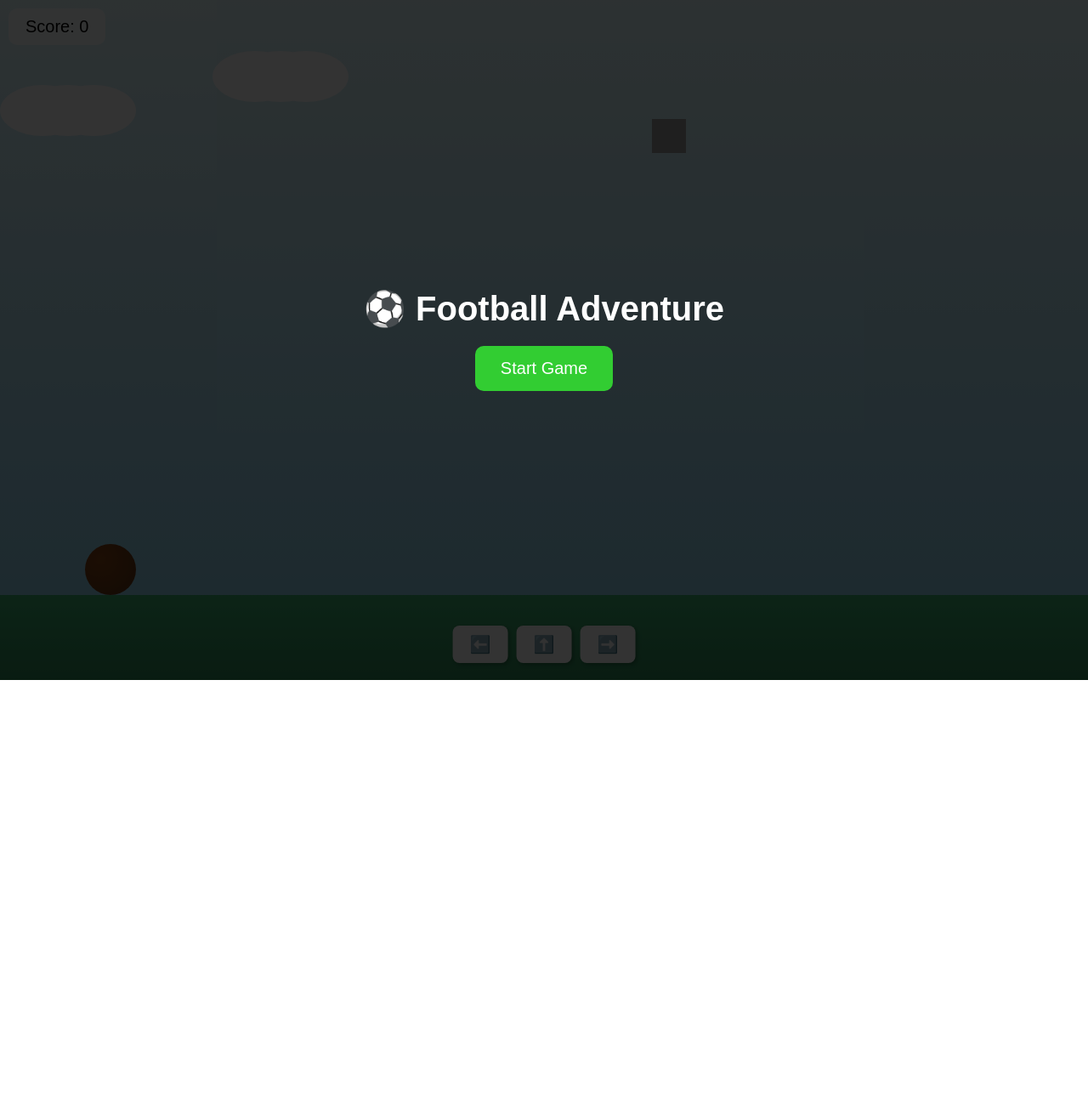
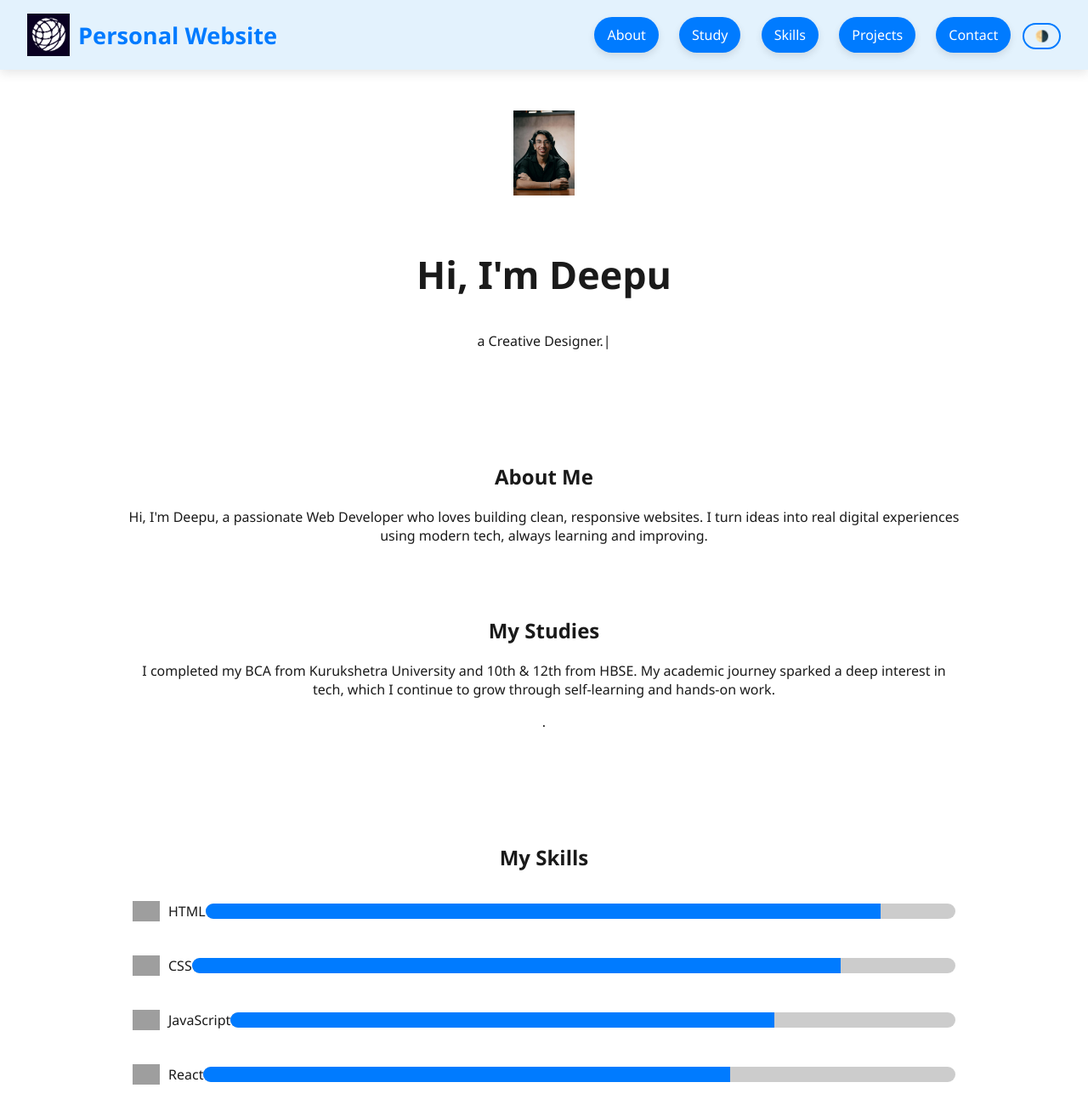
Before and after one commit to deepu135/.dpu.github.io, a plain HTML site: page index.html in a window 1280 px wide. Shown: the top 1300 px of the page at 85% size. Before the commit the page ends 800 px from the top, so only its background shows below. Drawn offline with nearby package versions, Linux system fonts and the light colour scheme; grey boxes are pictures that could not be loaded.

Commit message:
Add files via upload

```diff
--- a/index.html
+++ b/index.html
@@ -2,404 +2,348 @@
 <html lang="en">
 <head>
   <meta charset="UTF-8" />
-  <title>Football Adventure Game</title>
-  <meta name="viewport" content="width=device-width, initial-scale=1.0" />
+  <meta name="viewport" content="width=device-width, initial-scale=1.0"/>
+  <title>Deepu - Portfolio</title>
   <style>
-    * { margin: 0; padding: 0; box-sizing: border-box; }
-    body {
-      overflow: hidden;
-      background: linear-gradient(to top, #87CEEB, #E0F7FA);
-      font-family: sans-serif;
+    :root {
+      --bg-light: #ffffff;
+      --text-light: #1a1a1a;
+      --bg-dark: #121212;
+      --text-dark: #e0e0e0;
+      --accent: #007BFF;
+      --header-bg: #e3f2fd;
+      --shadow: 0 4px 12px rgba(0,0,0,0.1);
     }
 
-    @keyframes pop {
-      from { transform: translate(-50%, -50%) scale(1); }
-      to { transform: translate(-50%, -50%) scale(1.1); }
+    body {
+      margin: 0;
+      font-family: 'Segoe UI', sans-serif;
+      background-color: var(--bg-light);
+      color: var(--text-light);
+      transition: all 0.4s ease;
     }
 
-    #startScreen {
-      position: fixed;
-      top: 0; left: 0;
-      width: 100vw; height: 100vh;
-      background: rgba(0,0,0,0.8);
-      color: white;
-      display: flex;
-      flex-direction: column;
-      justify-content: center;
-      align-items: center;
-      z-index: 9999;
+    body.dark-mode {
+      background-color: var(--bg-dark);
+      color: var(--text-dark);
     }
 
-    #startScreen h1 {
-      font-size: 40px;
+    header {
+      background-color: var(--header-bg);
+      padding: 1rem 2rem;
+      display: flex;
+      justify-content: space-between;
+      align-items: center;
+      position: sticky;
+      top: 0;
+      z-index: 1000;
+      box-shadow: var(--shadow);
+    }
+
+    .logo {
+      display: flex;
+      align-items: center;
+    }
+
+    .logo img {
+      height: 50px;
+      margin-right: 10px;
+    }
+
+    .logo span {
+      font-size: 1.7rem;
+      font-weight: bold;
+      color: var(--accent);
+    }
+
+    nav a {
+      margin: 0 10px;
+      text-decoration: none;
+      padding: 10px 15px;
+      background-color: var(--accent);
+      color: white;
+      border-radius: 25px;
+      transition: all 0.3s ease;
+      box-shadow: 0 4px 8px rgba(0,0,0,0.1);
+      display: inline-block;
+      position: relative;
+    }
+
+    nav a:hover {
+      background-color: #0056b3;
+      transform: scale(1.1);
+    }
+
+    nav a::after {
+      content: '';
+      position: absolute;
+      bottom: 5px;
+      left: 10px;
+      width: 0;
+      height: 2px;
+      background: white;
+      transition: 0.3s;
+    }
+
+    nav a:hover::after {
+      width: 80%;
+    }
+
+    .toggle-mode {
+      background: none;
+      border: 2px solid var(--accent);
+      color: var(--accent);
+      padding: 6px 12px;
+      border-radius: 20px;
+      cursor: pointer;
+      transition: all 0.3s ease;
+    }
+
+    .toggle-mode:hover {
+      background-color: var(--accent);
+      color: white;
+    }
+
+    section {
+      padding: 3rem 1rem;
+      max-width: 1000px;
+      margin: auto;
+      text-align: center;
+    }
+
+    .hero img {
+      height: 100px;
       margin-bottom: 20px;
     }
 
-    #startScreen button {
-      font-size: 20px;
-      padding: 15px 30px;
-      border: none;
-      border-radius: 10px;
-      cursor: pointer;
-      background: limegreen;
-      color: white;
+    .hero h1 {
+      font-size: 2.8rem;
     }
 
-    .game {
-      position: relative;
-      width: 5000px;
-      height: 100vh;
+    .skills, .projects-container {
+      text-align: left;
     }
 
-    .ground {
-      position: absolute;
-      bottom: 0;
-      height: 100px;
-      width: 100%;
-      background: linear-gradient(to top, #2e8b57, #3cb371);
+    .skill {
+      display: flex;
+      align-items: center;
+      margin: 10px 0;
     }
 
-    #ball {
-      position: absolute;
-      width: 60px;
-      height: 60px;
-      border-radius: 50%;
-      background: radial-gradient(circle at 30% 30%, #8B4513, #5C3317);
-      background-size: cover;
-      bottom: 100px;
-      left: 100px;
-      transition: transform 0.1s linear;
+    .skill img {
+      height: 24px;
+      margin-right: 10px;
     }
 
-    .obstacle {
-      position: absolute;
-      width: 50px;
-      height: 70px;
-      background: darkgray;
-      border-radius: 5px;
-      bottom: 100px;
+    .skill-bar {
+      height: 18px;
+      background-color: #ccc;
+      flex: 1;
+      border-radius: 10px;
+      overflow: hidden;
     }
 
-    .slope {
-      position: absolute;
-      width: 300px;
-      height: 150px;
-      background: url('https://i.ibb.co/qYVzM1b/rock-texture.jpg') no-repeat center/cover;
-      clip-path: polygon(0 100%, 50% 0%, 100% 100%);
-      bottom: 100px;
-      z-index: 0;
+    .skill-bar-fill {
+      height: 100%;
+      background-color: var(--accent);
+      width: 0;
+      transition: width 1.5s ease;
     }
 
-    .pond {
-      position: absolute;
-      bottom: 100px;
-      width: 300px;
-      height: 30px;
-      background: linear-gradient(to bottom, #1e90ff, #0066cc);
-      border-radius: 10px;
-      z-index: 1;
+    .projects-container {
+      display: grid;
+      grid-template-columns: repeat(auto-fit, minmax(280px, 1fr));
+      gap: 20px;
     }
 
-    .goal {
-      position: absolute;
-      bottom: 100px;
-      width: 100px;
-      height: 100px;
-      background: url('https://i.ibb.co/mcV5bWx/goal.png') no-repeat center/contain;
+    .project-card {
+      background: #f9f9f9;
+      border-radius: 10px;
+      overflow: hidden;
+      box-shadow: var(--shadow);
+      transition: transform 0.3s ease;
     }
 
-    .cloud {
-      position: absolute;
-      width: 100px;
-      height: 60px;
-      background: white;
-      border-radius: 50%;
-      box-shadow: 30px 0 white, 60px 0 white;
-      top: 30px;
-      animation: cloudMove 60s linear infinite;
+    .project-card:hover {
+      transform: scale(1.02);
     }
 
-    @keyframes cloudMove {
-      from { left: -200px; }
-      to { left: 5200px; }
+    .project-card img {
+      width: 100%;
+      height: 160px;
+      object-fit: cover;
     }
 
-    .bird {
-      position: absolute;
-      width: 40px;
-      height: 40px;
-      background: url('https://i.ibb.co/4VrhY88/bird.png') no-repeat center/contain;
-      background-size: cover;
-      animation: birdFly 30s linear infinite;
-      top: 100px;
+    .project-card h3 {
+      padding: 10px;
+      margin: 0;
     }
 
-    @keyframes birdFly {
-      from { left: -100px; }
-      to { left: 5100px; }
+    .project-card p {
+      padding: 0 10px 15px;
     }
 
-    .controls {
-      position: fixed;
-      bottom: 20px;
-      left: 50%;
-      transform: translateX(-50%);
-      z-index: 99;
-      display: flex;
-      gap: 10px;
+    #contact form {
+      background: #f2f2f2;
+      padding: 2rem;
+      border-radius: 12px;
+      max-width: 600px;
+      margin: auto;
+      box-shadow: var(--shadow);
     }
 
-    .controls button {
-      font-size: 20px;
-      padding: 10px 20px;
-      border: none;
-      border-radius: 8px;
-      background-color: #fff;
-      box-shadow: 2px 2px 5px rgba(0,0,0,0.3);
-      cursor: pointer;
+    #contact input, #contact textarea {
+      width: 100%;
+      padding: 12px;
+      margin: 10px 0;
+      border: 1px solid #ccc;
+      border-radius: 6px;
+      font-size: 1rem;
     }
 
-    #scoreBoard {
-      position: fixed;
-      top: 10px;
-      left: 10px;
-      background: rgba(255,255,255,0.8);
-      padding: 10px 20px;
-      font-size: 20px;
-      border-radius: 10px;
-      z-index: 100;
+    #contact button {
+      background-color: var(--accent);
+      color: white;
+      padding: 12px 25px;
+      border: none;
+      border-radius: 6px;
+      font-size: 1rem;
+      cursor: pointer;
+      transition: background-color 0.3s ease;
     }
 
-    @media screen and (max-width: 768px) {
-      .controls button {
-        font-size: 16px;
-        padding: 10px 15px;
-      }
-      #startScreen h1 {
-        font-size: 28px;
-      }
-      #startScreen button {
-        font-size: 18px;
-      }
+    #contact button:hover {
+      background-color: #0056b3;
+    }
+
+    footer {
+      text-align: center;
+      padding: 1rem;
+      background-color: var(--header-bg);
+      color: #555;
     }
   </style>
 </head>
 <body>
 
-<div id="startScreen">
-  <h1>⚽ Football Adventure</h1>
-  <button onclick="startGame()">Start Game</button>
-</div>
+  <header>
+    <div class="logo">
+    <img src="image\Untitled design.png" alt="Smile Image">
 
-<div id="scoreBoard">Score: 0</div>
 
-<div id="viewport" style="width: 100vw; height: 100vh; overflow: hidden; position: relative;">
-  <div class="game" id="game">
-    <div id="ball"></div>
-    <div class="ground"></div>
-    <div class="pond" style="left: 2700px;"></div>
-    <div class="goal" style="left: 4700px;"></div>
-    <div class="cloud" style="top: 60px;"></div>
-    <div class="cloud" style="top: 100px; animation-delay: 15s;"></div>
-    <div class="bird" style="top: 140px;"></div>
-  </div>
-</div>
+      <span>Personal Website</span>
+    </div>
+    <nav>
+      <a href="#about">About</a>
+      <a href="#study">Study</a>
+      <a href="#skills">Skills</a>
+      <a href="#projects">Projects</a>
+      <a href="#contact">Contact</a>
+      <button class="toggle-mode" onclick="toggleDarkMode()">🌗</button>
+    </nav>
+  </header>
 
-<div class="controls">
-  <button onmousedown="holdMove('left')" ontouchstart="holdMove('left')" onmouseup="stopMove()" ontouchend="stopMove()">⬅️</button>
-  <button onclick="jump()" ontouchstart="jump()">⬆️</button>
-  <button onmousedown="holdMove('right')" ontouchstart="holdMove('right')" onmouseup="stopMove()" ontouchend="stopMove()">➡️</button>
-</div>
+  <section class="hero">
+    <img src="image\smile.jpg" alt="User Logo">
+    <h1>Hi, I'm <span>Deepu</span></h1>
+    <p><span id="typed-text"></span></p>
+  </section>
 
-<script>
-  const ball = document.getElementById("ball");
-  const game = document.getElementById("game");
-  const viewport = document.getElementById("viewport");
-  const startScreen = document.getElementById("startScreen");
-  const scoreBoard = document.getElementById("scoreBoard");
+  <section id="about">
+    <h2>About Me</h2>
+    <p>Hi, I'm Deepu, a passionate Web Developer who loves building clean, responsive websites. I turn ideas into real digital experiences using modern tech, always learning and improving.</p>
 
-  let left = 100, bottom = 100;
-  let isJumping = false, scrollX = 0, gameStarted = false;
-  let goalReached = false, score = 0;
-  let moveInterval, rotation = 0;
-  let obstacles = [];
 
-  function updatePosition() {
-    ball.style.left = left + "px";
-    ball.style.bottom = bottom + "px";
-    if (left > scrollX + 300) {
-      scrollX = left - 300;
-      viewport.scrollLeft = scrollX;
-    }
-  }
+  <section id="study">
+    <h2>My Studies</h2>
+    <p>I completed my BCA from Kurukshetra University and 10th & 12th from HBSE. My academic journey sparked a deep interest in tech, which I continue to grow through self-learning and hands-on work.
+</p>
 
-  function createObstacle(type, pos) {
-    const ob = document.createElement("div");
-    ob.className = type;
-    ob.style.left = pos + "px";
-    if (type === 'slope') {
-      ob.style.width = '300px';
-      ob.style.height = '150px';
-    }
-    game.appendChild(ob);
-    obstacles.push(ob);
-  }
 
-  function generateObstacles() {
-    let pos = 1000;
-    for (let i = 0; i < 10; i++) {
-      if (pos >= 2600 && pos <= 3000) {
-        pos += 500; continue;
-      }
-      if (i === 2 || i === 6) {
-        createObstacle('slope', pos);
-        pos += 600;
-      } else {
-        createObstacle('obstacle', pos);
-        pos += 400;
-      }
-    }
-  }
+.</p>
+  </section>
 
-  function startGame() {
-    startScreen.style.display = "none";
-    gameStarted = true;
-    generateObstacles();
-  }
+  <section id="skills">
+    <h2>My Skills</h2>
+    <div class="skills">
+      <div class="skill">
+        <img src="https://cdn-icons-png.flaticon.com/512/1051/1051277.png" alt="HTML">
+        <p>HTML</p>
+        <div class="skill-bar"><div class="skill-bar-fill" style="width: 90%;"></div></div>
+      </div>
+      <div class="skill">
+        <img src="https://cdn-icons-png.flaticon.com/512/732/732190.png" alt="CSS">
+        <p>CSS</p>
+        <div class="skill-bar"><div class="skill-bar-fill" style="width: 85%;"></div></div>
+      </div>
+      <div class="skill">
+        <img src="https://cdn-icons-png.flaticon.com/512/5968/5968292.png" alt="JavaScript">
+        <p>JavaScript</p>
+        <div class="skill-bar"><div class="skill-bar-fill" style="width: 75%;"></div></div>
+      </div>
+      <div class="skill">
+        <img src="https://cdn-icons-png.flaticon.com/512/1126/1126012.png" alt="React">
+        <p>React</p>
+        <div class="skill-bar"><div class="skill-bar-fill" style="width: 70%;"></div></div>
+      </div>
+    </div>
+  </section>
 
-  function move(dir) {
-    const step = 5;
-    if (dir === "left") { left -= step; rotation -= 10; }
-    else { left += step; rotation += 10; }
+  <section id="projects">
+    <h2>My Projects</h2>
+    <div class="projects-container">
+      <div class="project-card">
+        <img src="image\pexels-pramodtiwari-13988977.jpg" alt="Portfolio">
+        <h3>Portfolio Website</h3>
+        <p>A sleek, responsive portfolio to showcase my work and skills.</p>
+      </div>
+      <div class="project-card">
+        <img src="image\pexels-sbsoneji-4560039.jpg" alt="E-Commerce">
+        <h3>E-Commerce Clone</h3>
+        <p>Fully functional eCommerce frontend using React and Firebase.</p>
+      </div>
+      <div class="project-card">
+        <img src="image\pexels-artyusufpatel-8998295.jpg" alt="Blog">
+        <h3>Tech Blog</h3>
+        <p>A simple CMS to post tech articles, made with vanilla JS.</p>
+      </div>
+    </div>
+  </section>
 
-    ball.style.transform = `rotate(${rotation}deg)`;
-    updatePosition();
-    checkCollision();
-  }
+  <section id="contact">
+    <h2>Contact Me</h2>
+    <p>Have a project idea or question? Let's connect!</p>
+    <form>
+      <input type="text" placeholder="Your Name" required />
+      <input type="email" placeholder="Your Email" required />
+      <textarea placeholder="Your Message" rows="5" required></textarea>
+      <button type="submit">Send Message</button>
+    </form>
+  </section>
 
-  function holdMove(dir) {
-    clearInterval(moveInterval);
-    moveInterval = setInterval(() => move(dir), 20);
-  }
+  <footer>
+    © 2025 Deepu. Designed with 💻 by Deepu Kumar.
+  </footer>
 
-  function stopMove() {
-    clearInterval(moveInterval);
-  }
+  <script src="https://cdn.jsdelivr.net/npm/typed.js@2.0.12"></script>
+  <script>
+    const typed = new Typed("#typed-text", {
+      strings: ["a Full Stack Developer.", "a Creative Designer.", "a Tech Explorer."],
+      typeSpeed: 60,
+      backSpeed: 40,
+      loop: true
+    });
 
-  function jump() {
-    if (isJumping) return;
-    isJumping = true;
-    let h = 0;
-    const up = setInterval(() => {
-      if (h >= 250) {
-        clearInterval(up);
-        const down = setInterval(() => {
-          if (h <= 0) {
-            clearInterval(down);
-            doBounces(0);
-          } else {
-            h -= 10; bottom = 100 + h; updatePosition();
-          }
-        }, 20);
-      } else {
-        h += 10; bottom = 100 + h; updatePosition();
-      }
-    }, 20);
-  }
-
-  function doBounces(index) {
-    const heights = [80, 40, 20];
-    if (index >= heights.length) {
-      isJumping = false;
-      return;
+    function toggleDarkMode() {
+      document.body.classList.toggle("dark-mode");
     }
 
-    let h = 0, max = heights[index];
-    const up = setInterval(() => {
-      if (h >= max) {
-        clearInterval(up);
-        const down = setInterval(() => {
-          if (h <= 0) {
-            clearInterval(down);
-            doBounces(index + 1);
-          } else {
-            h -= 5; bottom = 100 + h; updatePosition();
-          }
-        }, 20);
-      } else {
-        h += 5; bottom = 100 + h; updatePosition();
-      }
-    }, 20);
-  }
-
-  function checkCollision() {
-    if (goalReached) return;
-
-    for (const ob of obstacles) {
-      const obLeft = parseInt(ob.style.left);
-      if (ob.classList.contains("obstacle") &&
-          left + 60 > obLeft &&
-          left < obLeft + 50 &&
-          bottom <= 170) {
-        alert("💥 Game Over!");
-        location.reload();
-      }
-
-      if (!ob.classList.contains("hit") &&
-          left > obLeft + 50 &&
-          ob.classList.contains("obstacle")) {
-        score += 10;
-        scoreBoard.innerText = `Score: ${score}`;
-        ob.classList.add("hit");
-      }
-    }
-
-    if (left + 60 > 4700 && left < 4800) {
-      goalReached = true;
-      obstacles.forEach(o => o.style.display = "none");
-      celebrate();
-    }
-  }
-
-  function celebrate() {
-    let confetti = document.createElement('div');
-    confetti.innerHTML = '🎊🎉🏆 YOU WIN! 🏆🎉🎊';
-    confetti.style.position = 'fixed';
-    confetti.style.top = '40%';
-    confetti.style.left = '50%';
-    confetti.style.transform = 'translate(-50%, -50%)';
-    confetti.style.fontSize = '48px';
-    confetti.style.color = 'gold';
-    confetti.style.zIndex = '9999';
-    confetti.style.animation = 'pop 1s ease-out infinite alternate';
-    document.body.appendChild(confetti);
-
-    let bounce = 0;
-    const loop = () => {
-      if (bounce >= 4) return;
-      let h = 0;
-      const up = setInterval(() => {
-        if (h >= 80) {
-          clearInterval(up);
-          const down = setInterval(() => {
-            if (h <= 0) {
-              clearInterval(down);
-              bounce++;
-              loop();
-            } else {
-              h -= 5; bottom = 100 + h; updatePosition();
-            }
-          }, 20);
-        } else {
-          h += 5; bottom = 100 + h; updatePosition();
-        }
-      }, 20);
-    };
-    loop();
-  }
-
-  updatePosition();
-</script>
-
+    window.addEventListener('load', () => {
+      const bars = document.querySelectorAll('.skill-bar-fill');
+      bars.forEach(bar => {
+        bar.style.width = bar.style.width;
+      });
+    });
+  </script>
 </body>
 </html>
```
